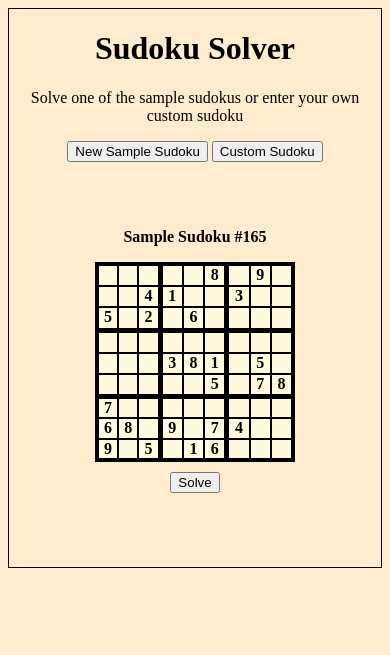
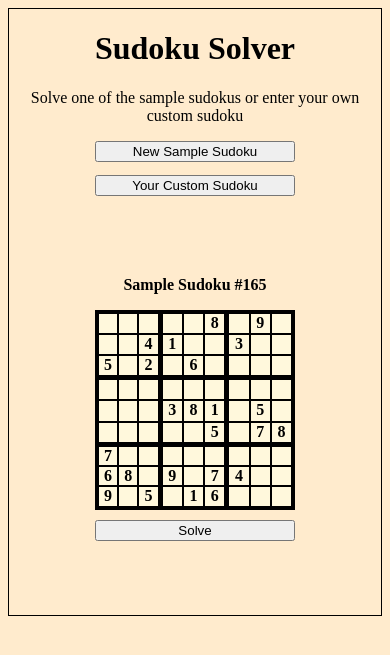
Before and after one commit to KristianMSchmidt/Sudoku-solver-Flask-web-app-, a Flask app: page / in a window 390 px wide. Shown: the top 655 px of the page. Run offline with Flask 2, Linux system fonts and the light colour scheme.

Commit message:
added responsiveness to buttons and input fields

```diff
--- a/static/css/main.css
+++ b/static/css/main.css
@@ -23,12 +23,36 @@ body {
 }
 
 .sudoku_title {
-  margin: 0;
+  margin-top: 0;
+  margin-bottom: 0;
+  margin-left: 0.5em;
+  margin-right: 0.5em;
 }
 
 #solve_btn {
   margin-top: 10px;
   margin-bottom: 5px;
+}
+
+.btn {
+  width: 175px;
+}
+
+@media only screen and (max-width: 480px) {
+  .btn {
+    width: 200px;
+    margin-bottom: 1em;
+  }
+}
+
+@media only screen and (max-width: 260px) {
+  .btn {
+    width: 90%;
+    margin-bottom: 1em;
+  }
+  #custom_input {
+    min-width: 200px;
+  }
 }
 
 #custom_form {
--- a/static/css/main.scss
+++ b/static/css/main.scss
@@ -23,12 +23,35 @@ body {
 }
 
 .sudoku_title {
-  margin: 0;
+  margin-top: 0;
+  margin-bottom: 0;
+  margin-left: 0.5em;
+  margin-right: 0.5em;
 }
 
 #solve_btn {
   margin-top: 10px;
   margin-bottom: 5px;
+}
+.btn {
+  width: 175px;
+}
+
+@media only screen and (max-width: 480px) {
+  .btn {
+    width: 200px;
+    margin-bottom: 1em;
+  }
+}
+
+@media only screen and (max-width: 260px) {
+  .btn {
+    width: 90%;
+    margin-bottom: 1em;
+  }
+  #custom_input {
+    min-width: 200px;
+  }
 }
 
 #custom_form {
--- a/templates/index.html
+++ b/templates/index.html
@@ -5,13 +5,13 @@
 <h1>Sudoku Solver</h1>
 <p>Solve one of the sample sudokus or enter your own custom sudoku</p>
 
-<form action="/" style="display:inline" method="POST">
-    <input type="submit" value="New Sample Sudoku"/>
+<form class="top-form" action="/" style="display:inline" method="POST">
+    <input class="btn" type="submit" value="New Sample Sudoku"/>
 </form>
 
-<form action="/" style="display:inline" method="POST">
+<form class="top-form" action="/" style="display:inline" method="POST">
     <input type="hidden" name="custom" value="">
-    <input type="submit" value="Custom Sudoku"/>
+    <input class="btn" type="submit" value="Your Custom Sudoku"/>
 </form>
 
 
@@ -25,7 +25,7 @@
 <form action="{{ url_for('solver') }}" method="post">
     <input type="hidden" id="sudoku" name="sudoku" value="{{sudoku}}">
     <input type="hidden" id="title" name="title" value="{{title}}">
-    <input type="submit" value="Solve" id="solve_btn"/>
+    <input type="submit" value="Solve" id="solve_btn" class="btn"/>
 </form>
 
 <form  id="custom_form" autocomplete="off" onkeydown="return event.key != 'Enter'">
```
Also changed, not shown: 1 other file.
